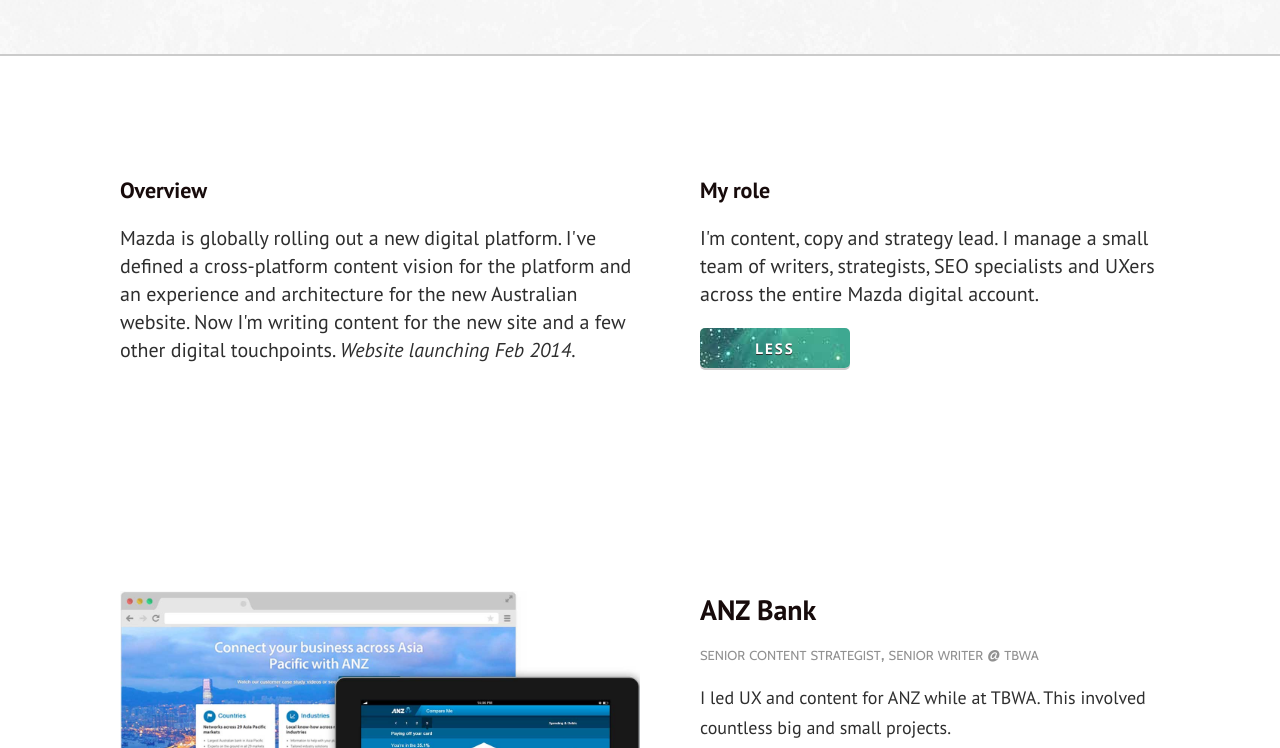
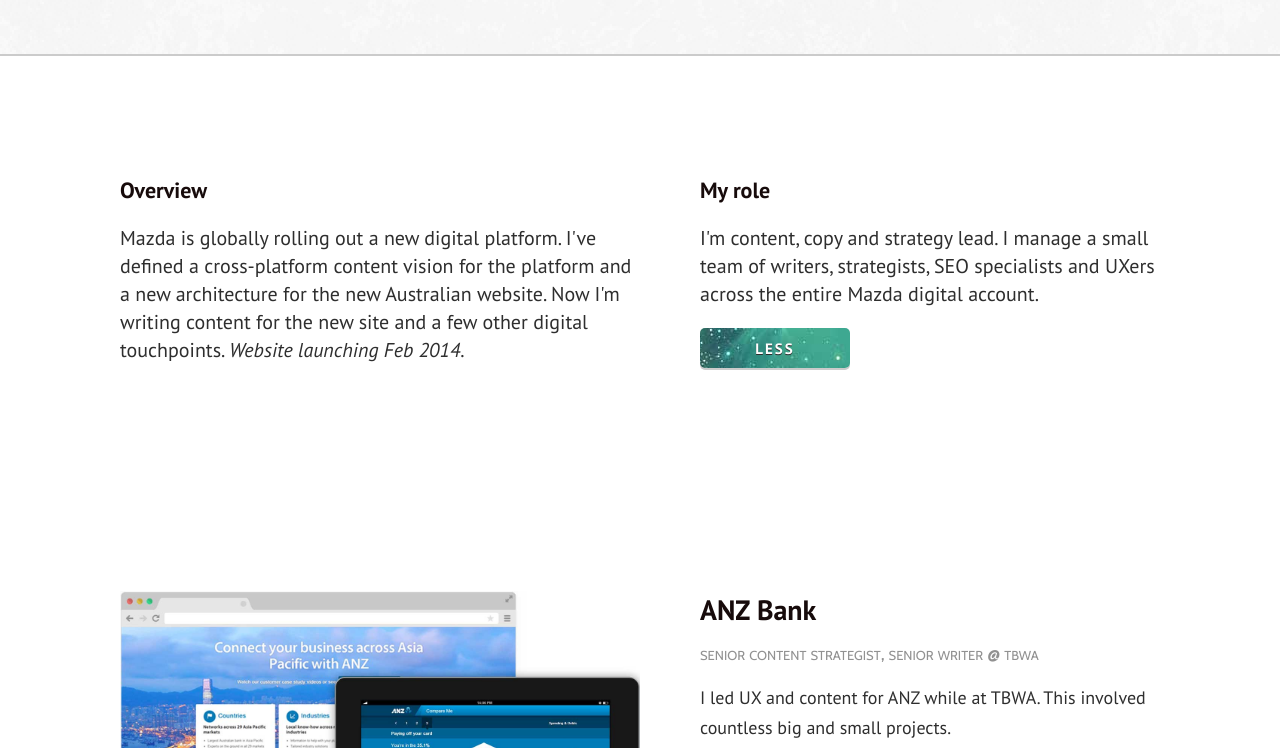
Before and after one commit to bbarone/folio_sep, a plain HTML site: page index.html in a window 1280 px wide. Both pictures are taken after a click on the element "more". Shown: the part 594-1342 px from the top of the page. Drawn offline with nearby package versions, Linux system fonts and the light colour scheme.

Commit message:
Update index.html

```diff
--- a/index.html
+++ b/index.html
@@ -153,7 +153,7 @@
 
           <h3 class="detail-h">Overview</h3>
 
-          <p>Mazda is globally rolling out a new digital platform. I've defined a cross-platform content vision for the platform and an experience and architecture for the new Australian website. Now I'm writing content for the new site and a few other digital touchpoints. <i>Website launching Feb 2014</i>.</p>
+          <p>Mazda is globally rolling out a new digital platform. I've defined a cross-platform content vision for the platform and a new architecture for the new Australian website. Now I'm writing content for the new site and a few other digital touchpoints. <i>Website launching Feb 2014</i>.</p>
 
         </div>
 
```
